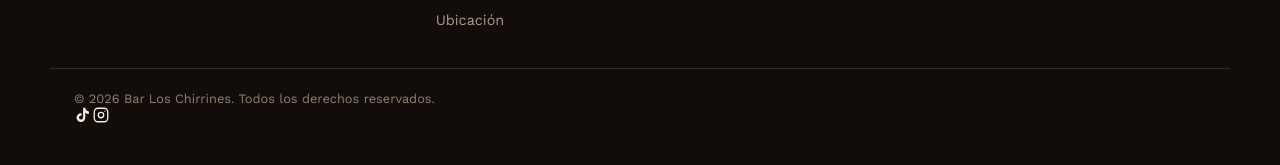
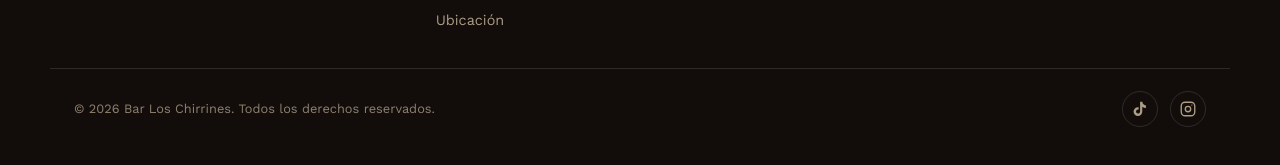
Before and after one commit to Hziagrder/bar-los-chirrines, a React (Vite) app: page / in a window 1280 px wide. Shown: the part 4618-4783 px from the top of the page. Built offline with nearby package versions, Linux system fonts and the light colour scheme.

Commit message:
Update Footer.css

```diff
--- a/src/components/Footer.css
+++ b/src/components/Footer.css
@@ -80,12 +80,40 @@
   margin: 0 auto;
   padding: 22px 24px 40px;
   border-top: 1px solid var(--charcoal-line);
+  display: flex;
+  align-items: center;
+  justify-content: space-between;
+  gap: 20px;
+  flex-wrap: wrap;
 }
 
 .footer__bottom p {
   font-size: 0.8rem;
   color: var(--text-invert-muted);
   opacity: 0.8;
+}
+
+.footer__social {
+  display: flex;
+  gap: 12px;
+}
+
+.footer__social-link {
+  width: 36px;
+  height: 36px;
+  border-radius: 50%;
+  display: flex;
+  align-items: center;
+  justify-content: center;
+  color: var(--text-invert-muted);
+  border: 1px solid var(--charcoal-line);
+  transition: color 0.25s var(--ease), border-color 0.25s var(--ease), transform 0.25s var(--ease);
+}
+
+.footer__social-link:hover {
+  color: var(--amber-light);
+  border-color: var(--amber-light);
+  transform: translateY(-2px);
 }
 
 @media (max-width: 860px) {
```
